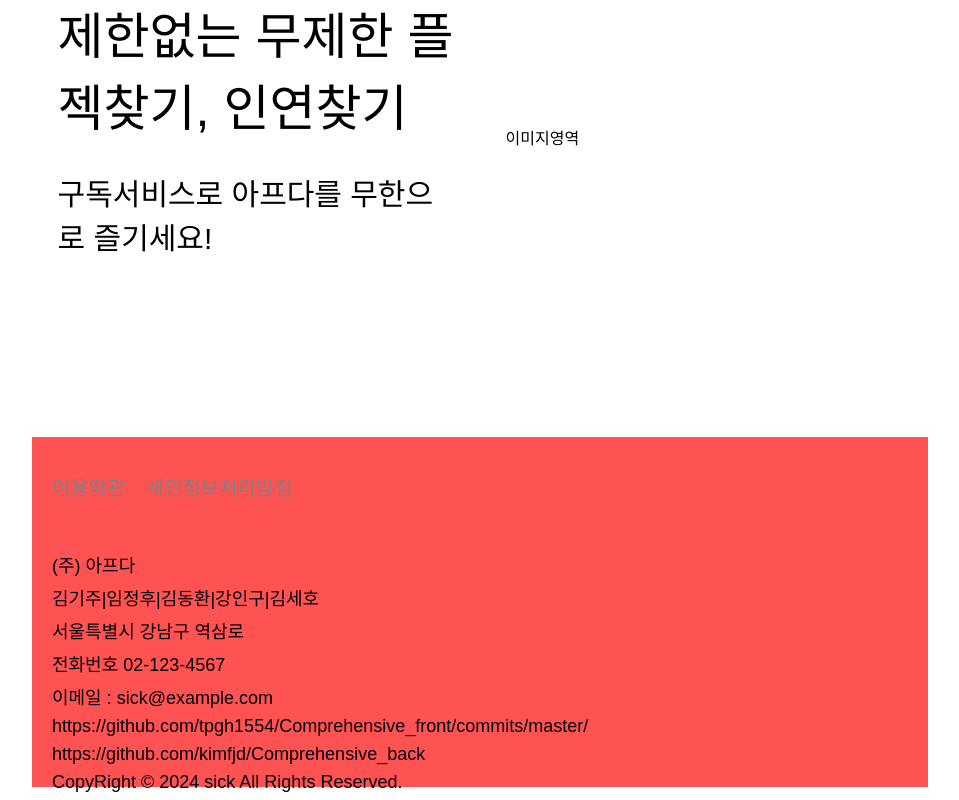
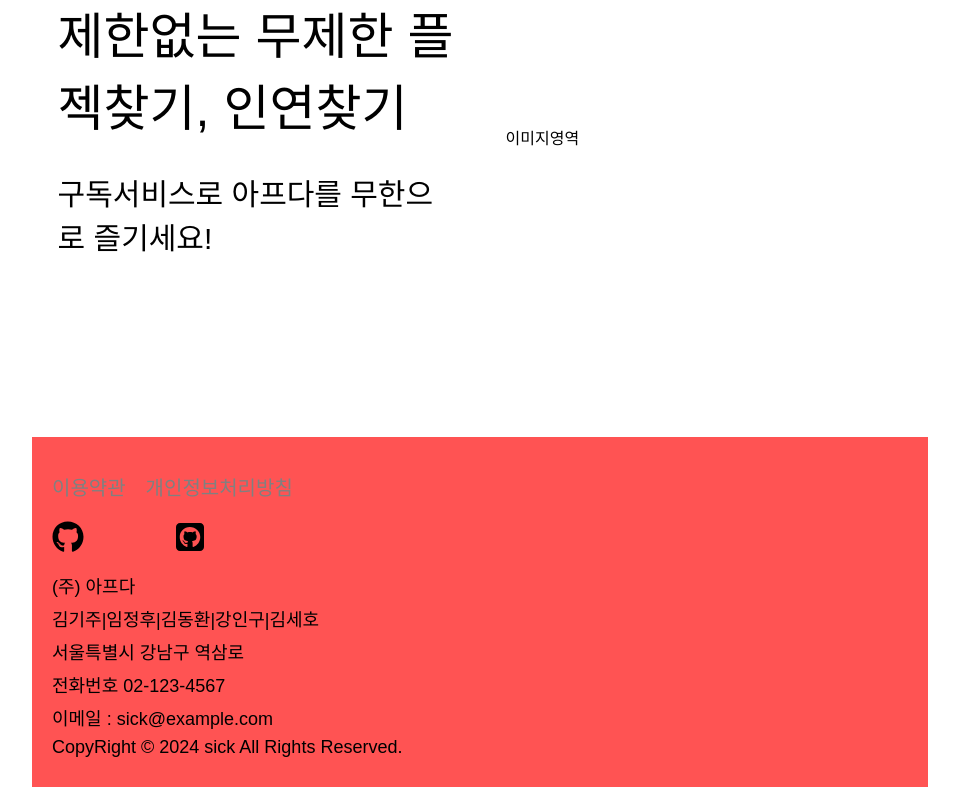
Before and after one commit to tpgh1554/Comprehensive_front, a React (Create React App) app: page /apueda in a window 1280 px wide. Shown: the part 1935-2735 px from the top of the page, without its empty margins (160-1119 px from the left). Built offline with nearby package versions, Linux system fonts and the light colour scheme; no server answers; a web font is replaced by a local one.

Commit message:
푸터업뎃

```diff
--- a/src/components/Footer.js
+++ b/src/components/Footer.js
@@ -2,6 +2,8 @@ import styled from "styled-components";
 import Useterms from "./Useterms";
 import { useState } from "react";
 import Privacy from "./Privacy";
+import { FaGithub } from "react-icons/fa";
+import { FaSquareGithub } from "react-icons/fa6";
 
 const Footer = () => {
   const [terOpen, setTerOpen] = useState(false);
@@ -10,6 +12,9 @@ const Footer = () => {
   const [priOpen, setPriOpen] = useState(false);
   const [primodalOpen, setPrimodalOpen] = useState(false);
   const [primodalContent, setPrimodalContent] = useState("");
+
+  const [isHovered, setIsHovered] = useState(false);
+  const [isHovered1, setIsHovered1] = useState(false); // 호버 상태 추가
 
   const onClickSub = (e) => {
     setTerOpen(true);
@@ -23,13 +28,49 @@ const Footer = () => {
   const closeTer1 = () => {
     setPriOpen(false);
   };
+
+  const githubfrontUrl = "https://github.com/tpgh1554/Comprehensive_front";
+  const githubbackUrl = "https://github.com/kimfjd/Comprehensive_back";
+  const front = () => {
+    window.open(githubfrontUrl, "_blank");
+  };
+
+  const back = () => {
+    window.open(githubbackUrl, "_blank");
+  };
+
   return (
     <Container>
-      <Box style={{ marginBottom: "50px" }}>
+      <Box style={{ marginBottom: "20px" }}>
         <Terms onClick={onClickSub}>이용약관</Terms>
         <Terms style={{ marginLeft: "20px" }} onClick={onClickSub1}>
           개인정보처리방침
         </Terms>
+      </Box>
+      <Box style={{ marginBottom: "15px" }}>
+        <a
+          onClick={front}
+          style={{
+            cursor: "pointer",
+            margin: 0,
+            marginRight: "90px",
+            padding: 0,
+          }}
+          onMouseEnter={() => setIsHovered(true)}
+          onMouseLeave={() => setIsHovered(false)}
+        >
+          <FaGithub size={32} color="black" />
+          <HoverMessage isHovered={isHovered}>프론트</HoverMessage>{" "}
+        </a>
+        <a
+          onClick={back}
+          style={{ cursor: "pointer", margin: 0, padding: 0 }}
+          onMouseEnter={() => setIsHovered1(true)}
+          onMouseLeave={() => setIsHovered1(false)}
+        >
+          <FaSquareGithub size={32} color="black" />
+          <HoverMessage1 isHovered={isHovered1}>back</HoverMessage1>
+        </a>
       </Box>
       <Item>(주) 아프다</Item>
 
@@ -40,13 +81,8 @@ const Footer = () => {
         <Item>이메일 : sick@example.com</Item>
       </Box>
       <Box style={{ flexDirection: "column" }}>
-        <Item>
-          https://github.com/tpgh1554/Comprehensive_front/commits/master/
-        </Item>
-        <Item>https://github.com/kimfjd/Comprehensive_back</Item>
         <Item>CopyRight © 2024 sick All Rights Reserved.</Item>
       </Box>
-      <Box></Box>
 
       <Useterms
         open={terOpen}
@@ -79,20 +115,49 @@ const Container = styled.div`
   height: 350px;
   /* color: white; */
 `;
+
 const Box = styled.div`
   display: flex;
+  position: relative;
 `;
+
 const Item = styled.span`
   margin-bottom: 7px;
   font-size: 18px;
 `;
+
 const Terms = styled.div`
   font-size: 20px;
   color: gray;
-
   margin-top: 15px;
   &:hover {
     cursor: pointer;
     color: blue;
   }
 `;
+
+const HoverMessage = styled.span`
+  position: absolute;
+  bottom: 40px;
+  transform: translateX(-50%);
+  background-color: rgba(0, 0, 0, 0.7);
+  color: white;
+  padding: 4px 8px;
+  border-radius: 4px;
+  z-index: 1000;
+  opacity: ${(props) => (props.isHovered ? 1 : 0)};
+  transition: opacity 0.3s ease;
+`;
+const HoverMessage1 = styled.span`
+  position: absolute;
+  bottom: 40px;
+  left: 150px;
+  transform: translateX(-50%);
+  background-color: rgba(0, 0, 0, 0.7);
+  color: white;
+  padding: 4px 8px;
+  border-radius: 4px;
+  z-index: 1000;
+  opacity: ${(props) => (props.isHovered ? 1 : 0)};
+  transition: opacity 0.3s ease;
+`;
```
